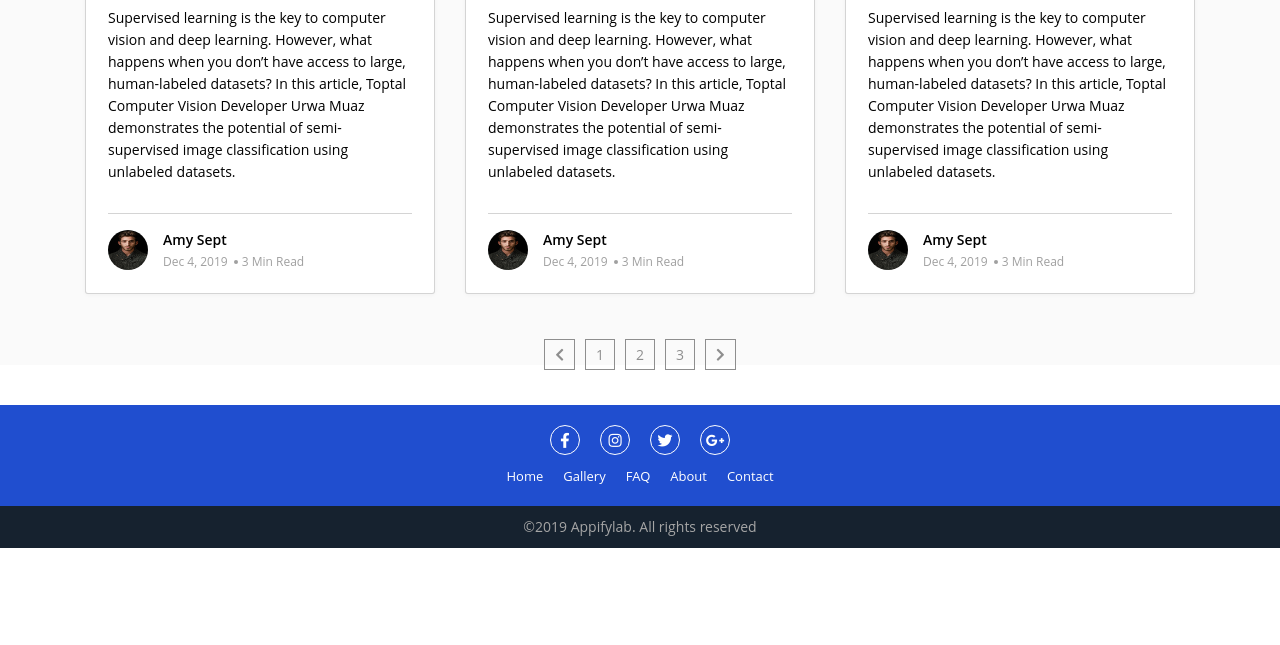
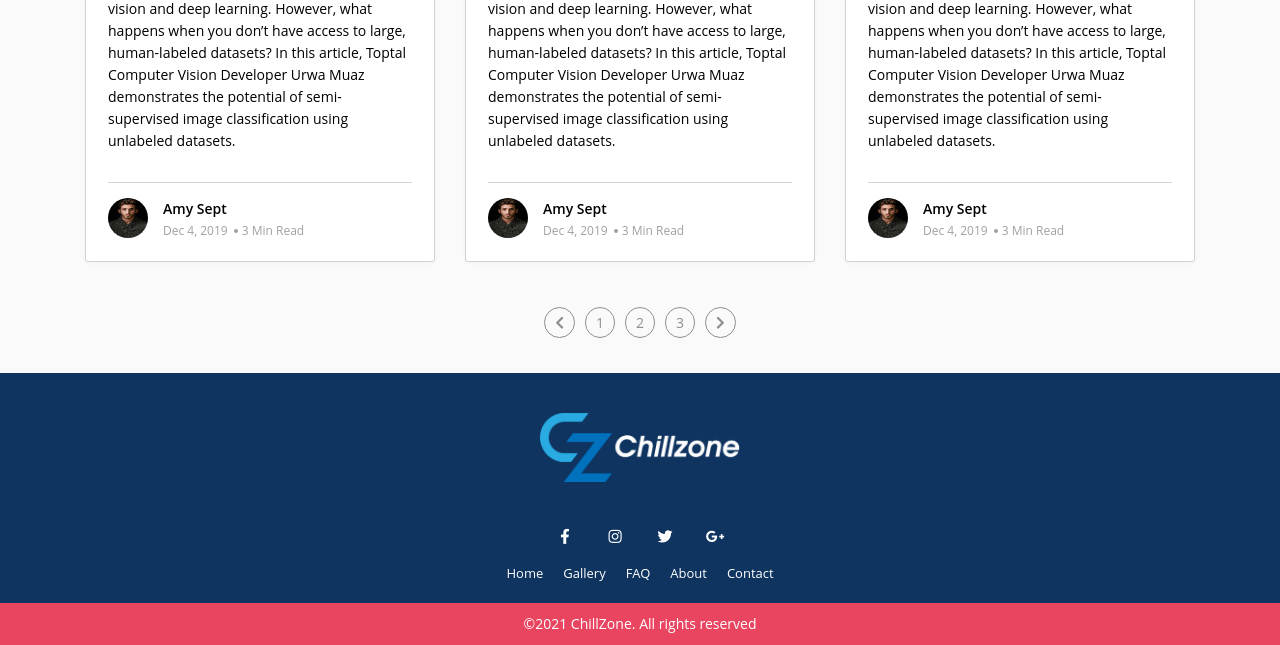
Before and after one commit to farkhan777/chill-zone, a PHP site: page /home.html in a window 1280 px wide. Shown: the part 1628-2273 px from the top of the page. Before the commit the page ends 2176 px from the top, so only its background shows below. Run offline with PHP 8.4, Linux system fonts and the light colour scheme; some libraries are stand-ins or nearby versions.

Commit message:
Footer, Logo

```diff
--- a/assets/css/main.css
+++ b/assets/css/main.css
@@ -113,7 +113,7 @@ p{
     transform: rotate(45deg);
 }
 .banner_sec {
-    background-color: #091e61;
+    background-color: #16213e;
     position: relative;
     overflow: hidden;
     padding: 50px 0px;
@@ -126,13 +126,13 @@ p{
     flex-direction: column;
     align-items: center;
     justify-content: center;
-    background: #0e33a0;
+    background: #0f3460;
     transition: 0.5s ease all;
-    box-shadow: -4px 10px 10px 0 rgba(0, 0, 0, 0.28);
+    /* box-shadow: -4px 10px 10px 0 rgba(0, 0, 0, 0.28); */
     margin-bottom: 30px;
 }
 .banner_box:hover{
-     transform: rotateY(180deg);
+     transform: scale(1.2, 1.2);
 }
 .banner_box i {
     font-size: 28px;
@@ -143,14 +143,11 @@ p{
 .banner_box_h3{
     color: #fff;
 }
-.banner_box:hover .banner_box_h3{
-   transform: rotateY(180deg);
+.banner_box:hover {
+   transform: scale(1.2, 1.2);
        transition: 0.5s ease all;
 }
-.banner_box:hover.banner_box i{
-     transform: rotateY(180deg);
-       transition: 0.5s ease all;
-}
+
 .banner_box p {
     padding-top: 5px;
     color: #fff;
@@ -353,16 +350,29 @@ p{
 /*HOME*/
 
 /*FOOTER*/
+.footer-logo{
+    align-items: center;
+    width: 200px;
+    margin-bottom: 40px;
+    margin-top: 20px;
+}
+
+.footer_section{
+    display: flex;
+    flex-direction: column;
+    align-items: center;
+}
+
 .footer_copy_right {
-    background: #16222f;
+    background: #e94560;
     text-align: center;
     padding: 10px 0px;
 }
 .footer_copy_right p {
-    color: #a5a5a5;
+    color: #ffffff;
 }
 .footer_section {
-    background: #204ecf;
+    background: #0f3460;
     text-align: center;
     padding: 20px 0px;
 }
@@ -385,7 +395,7 @@ p{
    left: 0px;
    width: 0%;
    height: 2px;
-   background-color: #fff;
+   background-color: #e94560;
    transition: 0.3s ease all;
    opacity: 0;
    visibility: hidden;
@@ -409,17 +419,17 @@ p{
     font-size: 15px;
     width: 30px;
     height: 30px;
-    border: 1px solid #fff;
+    /* border: 1px solid #fff; */
     display: flex;
     justify-content: center;
     align-items: center;
     border-radius: 50%;
 }
 .footer_section_social_ul li a:hover {
-      background: #fff;
-    border: 1px solid #fff;
+      background: #e94560;
+    /* border: 1px solid #fff; */
     transition: 0.3s ease all;
-    color:  #204ecf;
+    color:  #ffffff;
 }
 .footer_section_social_ul li:hover{
 
@@ -498,12 +508,14 @@ p{
     display: flex;
     justify-content: center;
     width: 100%;
-    margin-bottom: 40px;
+    padding-bottom: 40px;
+    /* margin-bottom: 40px; */
 }
 .pagination_ul li {
     margin: 0px 5px;
 }
 .pagination_ul li a {
+    border-radius: 100px;
     border: 1px solid #8e8e8e;
     color: #8e8e8e;
     padding: 5px 10px;
@@ -511,9 +523,9 @@ p{
     transition: 0.5s ease all;
 }
 .pagination_ul li a:hover{
-     border: 1px solid #204ecf;
+     border: 1px solid #ffffff;
     color: #fff;
-    background-color: #204ecf;
+    background-color: #e94560;
 }
 .most_read_article{
     background-color: #f5f5f6;
--- a/blog_post.html
+++ b/blog_post.html
@@ -571,8 +571,10 @@
 		<!-- BODY -->
 
 
-		<!-- FOOTER -->
 		<div class="footer_section">
+
+			<img class="footer-logo" src="./img/ChillzoneWhite.png" alt="">
+
 			<div class="footer_section_social">
 				<ul class="footer_section_social_ul">
 					   <li>
@@ -613,7 +615,7 @@
 			</div>
 		</div>
 		<div class="footer_copy_right">
-			<p>©2019 Appifylab. All rights reserved</p>
+			<p>©2021 ChillZone. All rights reserved</p>
 		</div>
 		<!-- FOOTER -->
     <script src="assets/js/jquery-1.12.4.min.js"></script>
--- a/home.html
+++ b/home.html
@@ -29,7 +29,7 @@
 								<div class="logo">
 									<a href="home.html">
 										<div class="logo_img">
-											<img src="img/logo.png" alt="image">
+											<img src="img/Chillzone.png" alt="image">
 										</div>
 									</a>
 								</div>
@@ -442,8 +442,10 @@
 
 
 
-		<!-- FOOTER -->
 		<div class="footer_section">
+
+			<img class="footer-logo" src="./img/ChillzoneWhite.png" alt="">
+
 			<div class="footer_section_social">
 				<ul class="footer_section_social_ul">
 					   <li>
@@ -484,7 +486,7 @@
 			</div>
 		</div>
 		<div class="footer_copy_right">
-			<p>©2019 Appifylab. All rights reserved</p>
+			<p>©2021 ChillZone. All rights reserved</p>
 		</div>
 		<!-- FOOTER -->
 
```
Also changed, not shown: about_us.html (+5 -3 lines), contact.html (+5 -3 lines), contact_me.html (+5 -3 lines), faq.html (+5 -3 lines), gallery.html (+5 -3 lines), img/Chillzone.png (added), img/chillzoneWhite.png (added).
